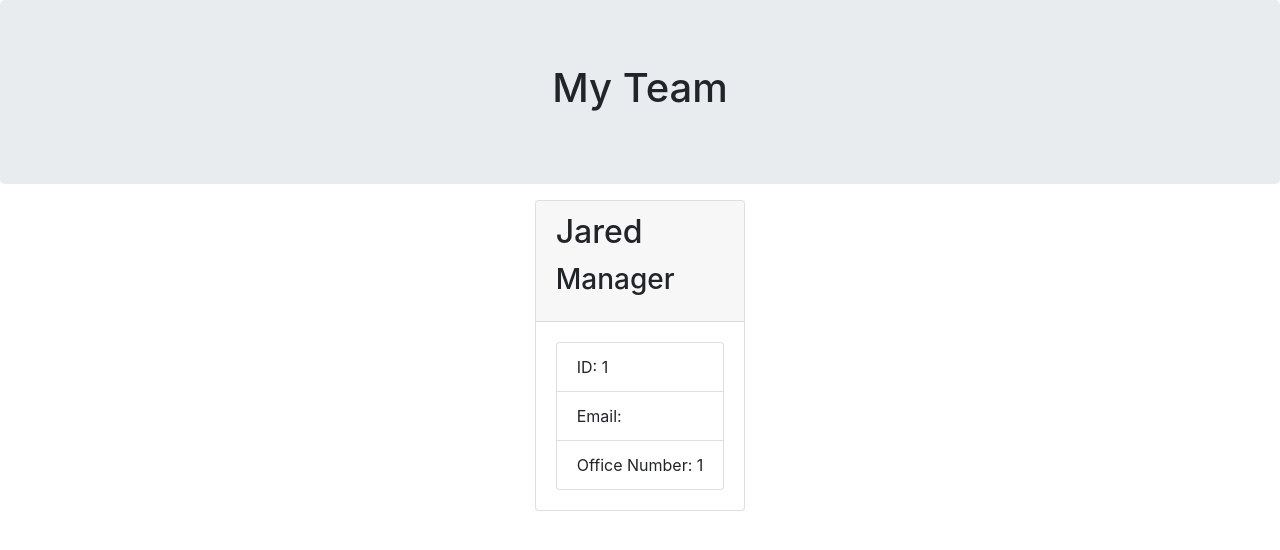
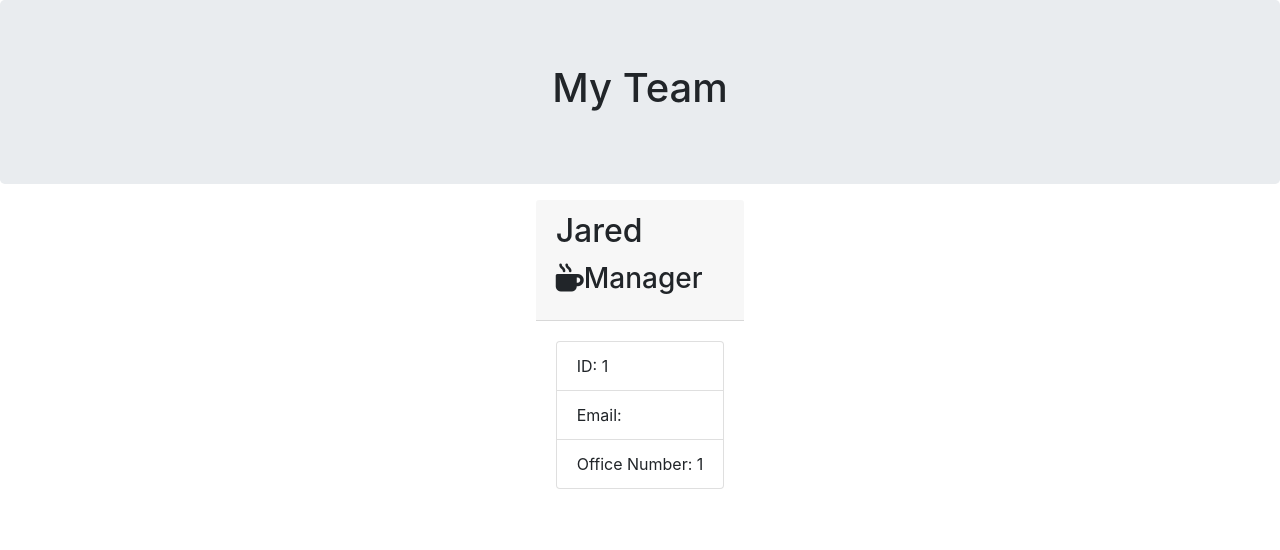
Before and after one commit to pangsua26/homework10_employeeSummary, a website: page output/team.html in a window 1280 px wide. Drawn offline with nearby package versions, Linux system fonts and the light colour scheme.

Commit message:
added hot mug icon to manager

```diff
--- a/output/team.html
+++ b/output/team.html
@@ -23,10 +23,10 @@
     <div class = "container">
         <div class = "row">
             <div class = "team-area col-12 d-flex justify-content-center">
-                <div class = "card employee">
+                <div class = "card-employee">
                     <div class = "card-header">
                         <h2 class = "card-title">Jared</h2>
-                        <h3 class = "card-title">Manager</h3>
+                        <h3 class = "card-title"><i class="fas fa-mug-hot"></i>Manager</h3>
                     </div>
                     <div class = "card-body">
                         <ul class = "list-group">
```
